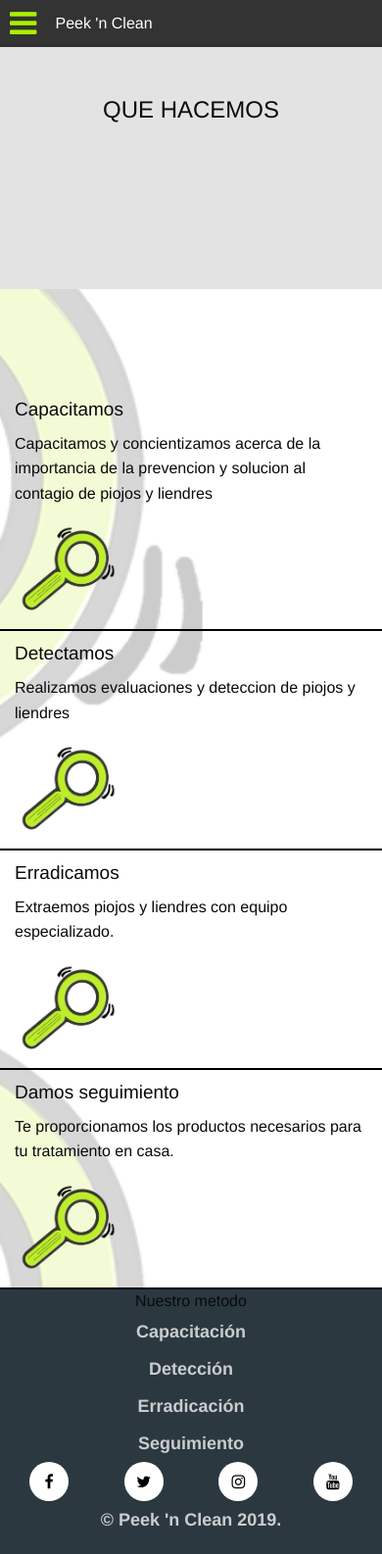
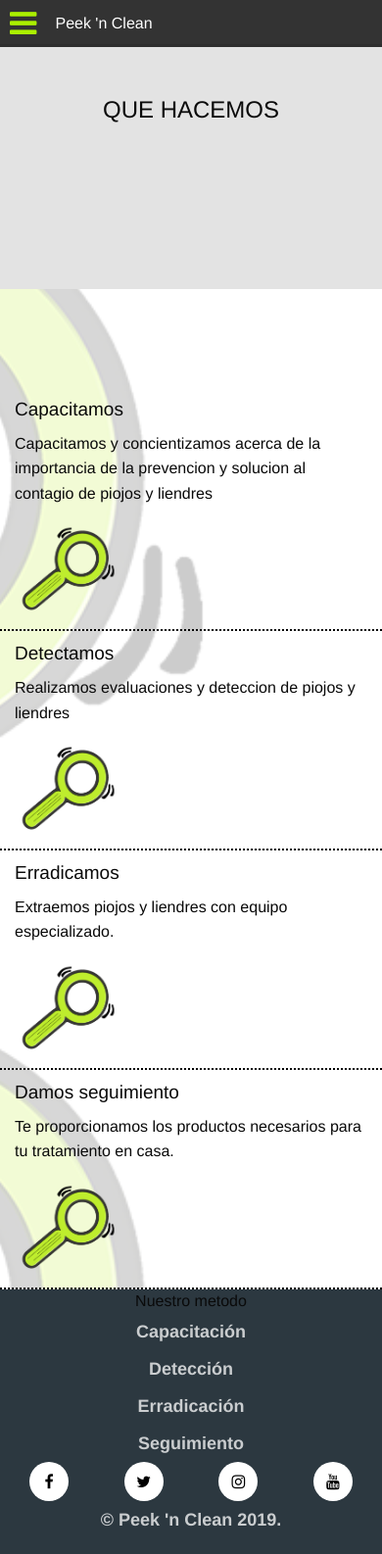
Before and after one commit to jsgarcias/pnc, a PHP site: page /queHacemos.html in a window 390 px wide. Shown: the whole page at 98% size. Run offline with PHP 8.4, Linux system fonts and the light colour scheme.

Commit message:
img responsive 2

```diff
--- a/css/app.css
+++ b/css/app.css
@@ -154,7 +154,7 @@
 .divBorde
 {
 
-	border-bottom: 2px solid black;
+	border-bottom: 2px dotted black;
 	padding-bottom:10px;
 }
 
@@ -163,7 +163,7 @@
   background-size: cover;
 }
 
-@media only screen and (min-width: 768px) {
+@media only screen and (min-width: 640px) {
 
 	.BackgroundGeneral {
     		background: url('../img/FondoGeneral.png') no-repeat center center fixed;
```
